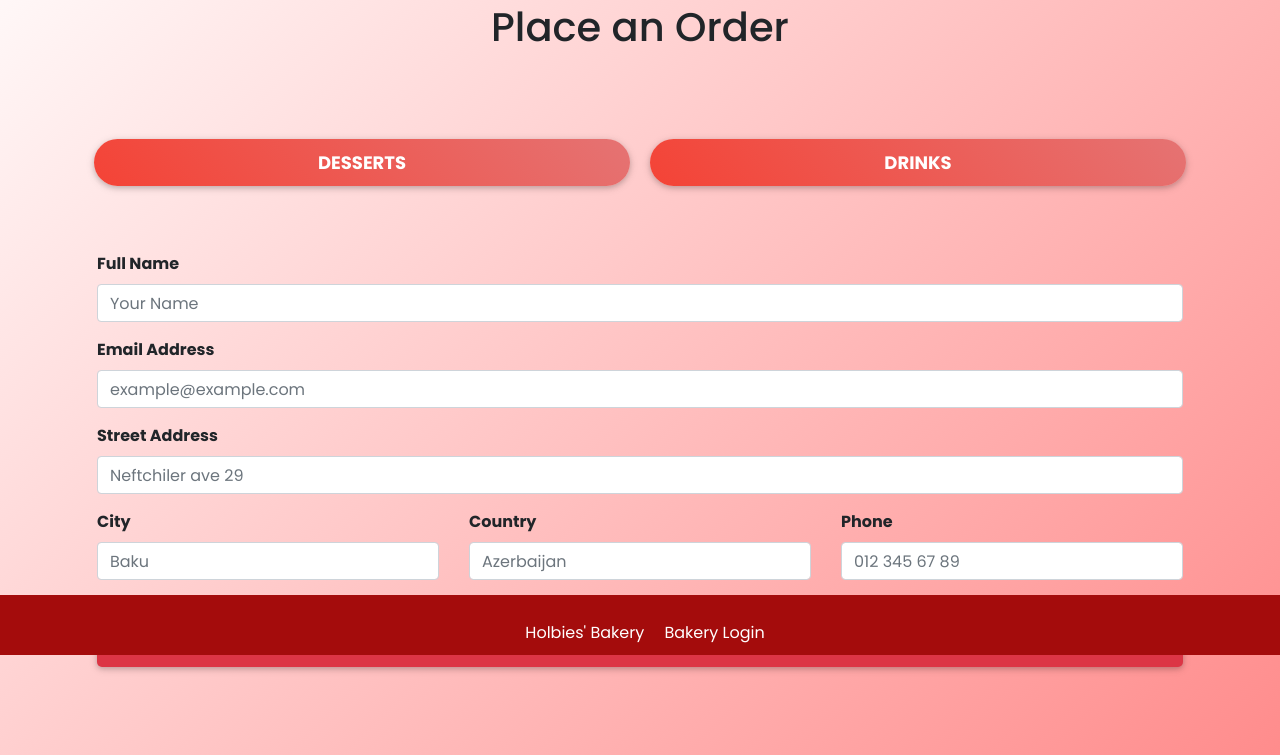
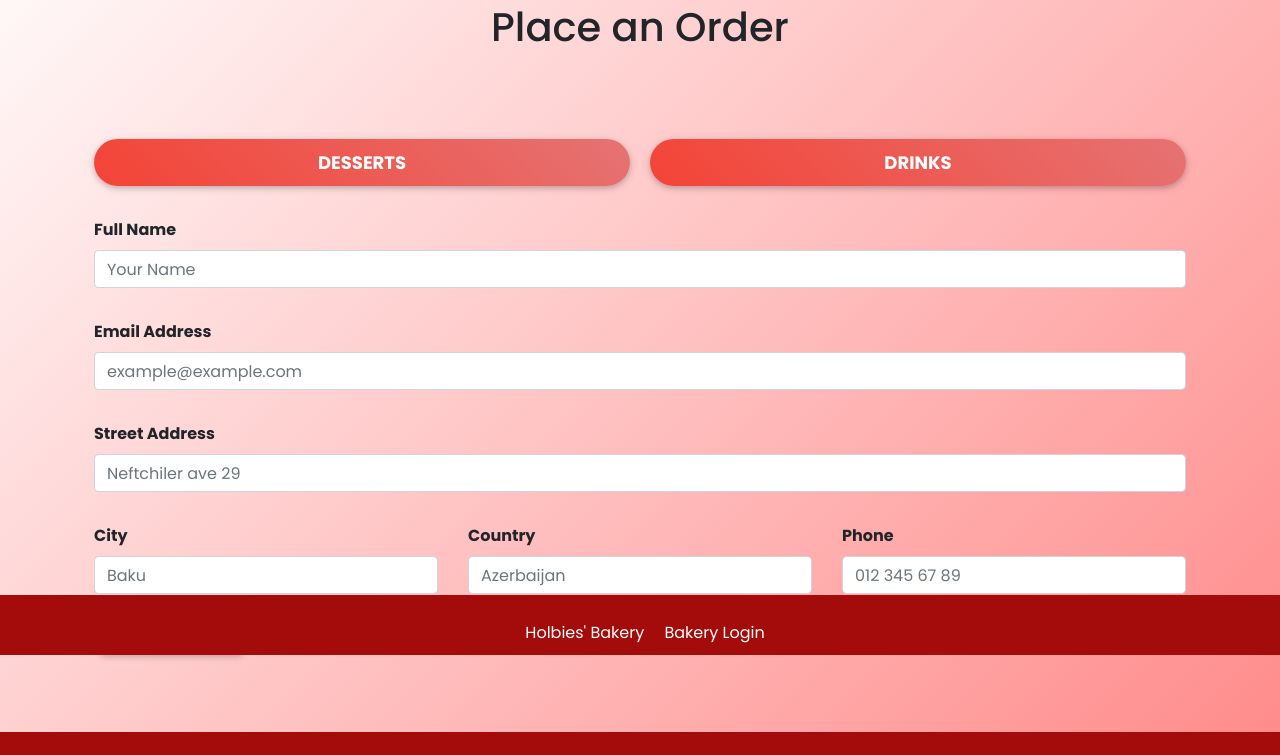
Before and after one commit to lunarinaa/holbertonschool-portfolio_project, a Django app: page /order/ in a window 1280 px wide. Shown: the part 145-900 px from the top of the page. After the commit the page ends 877 px from the top, so only its background shows below. Run offline with Django 3.2, Linux system fonts and the light colour scheme; data comes from the database, SQL or seed files in the repository; both versions use the stored data as it was after the commit; some libraries are stand-ins or nearby versions.

Commit message:
order html bug fixed

```diff
--- a/holbies_bakery/customer/templates/customer/order.html
+++ b/holbies_bakery/customer/templates/customer/order.html
@@ -201,51 +201,47 @@
                 </div>
 
                <!-- Customer Information Section -->
-                <div class="container" style="margin-top: 50px;">
-                    <div class="row justify-content-center">
-                        <div class="col-lg-1000">
-                            <form>
-                                <div class="form-group">
+               <div class="form-group pt-3">
                 <label for="name">Full Name</label>
-                                    <input required class="form-control" type="text" placeholder="Your Name" name="name" id="name">
+                <input required class="form-control" type="text" placeholder="Your Name" name="name" />
             </div>
-                                <div class="form-group">
-                                    <label for="email">Email Address</label>
-                                    <input required class="form-control" type="email" placeholder="example@example.com" name="email" id="email">
+
+            <div class="form-group pt-3">
+                <label for="name">Email Address</label>
+                <input required class="form-control" type="text" placeholder="example@example.com" name="email" />
             </div>
-                                <div class="form-group">
-                                    <label for="street">Street Address</label>
-                                    <input required class="form-control" type="text" placeholder="Neftchiler ave 29" name="street" id="street">
+
+            <div class="form-group pt-3">
+                <label for="name">Street Address</label>
+                <input required class="form-control" type="text" placeholder="Neftchiler ave 29" name="street" />
             </div>
+
             <div class="row">
-                                    <div class="col-md-4">
-                                        <div class="form-group">
-                                            <label for="city">City</label>
-                                            <input required class="form-control" type="text" placeholder="Baku" name="city" id="city">
+                <div class="col-md-4 col-sm-12">
+                    <div class="form-group pt-3">
+                        <label for="name">City</label>
+                        <input required class="form-control" type="text" placeholder="Baku" name="city" />
                     </div>
                 </div>
-                                    <div class="col-md-4">
-                                        <div class="form-group">
-                                            <label for="country">Country</label>
-                                            <input required class="form-control" type="text" placeholder="Azerbaijan" name="country" id="country">
+
+                <div class="col-md-4 col-sm-12">
+                    <div class="form-group pt-3">
+                        <label for="name">Country</label>
+                        <input required class="form-control" type="text" placeholder="Azerbaijan" name="country" />
                     </div>
                 </div>
-                                    <div class="col-md-4">
-                                        <div class="form-group">
-                                            <label for="phone">Phone</label>
-                                            <input required class="form-control" type="text" placeholder="012 345 67 89" name="phone" id="phone">
+                <div class="col-md-4 col-sm-12">
+                    <div class="form-group pt-3">
+                        <label for="name">Phone</label>
+                        <input required class="form-control" type="text" placeholder="012 345 67 89" name="phone" />
                     </div>
                 </div>
             </div>
-                                <div class="form-group">
-                                    <button type="button" class="btn btn-submit btn-block mt-4" data-toggle="modal" data-target="#submitModal">
+
+            <!-- Button trigger modal -->
+            <button type="button" class="btn btn-danger" data-toggle="modal" data-target="#submitModal">
               Submit Order!
             </button>
-                                </div>
-                            </form>
-                        </div>
-                    </div>
-                </div>
 
             <!-- Modal -->
             <div class="modal fade" id="submitModal" tabindex="-1" role="dialog" aria-labelledby="submitModalLabel" aria-hidden="true">
@@ -264,6 +260,7 @@
                 </div>
               </div>
             </div>
+
         </form>
     </div>
 </div>
```
Also changed, not shown: holbies_bakery/db.sqlite3. Lines whose indentation alone changed are shown as unchanged.
